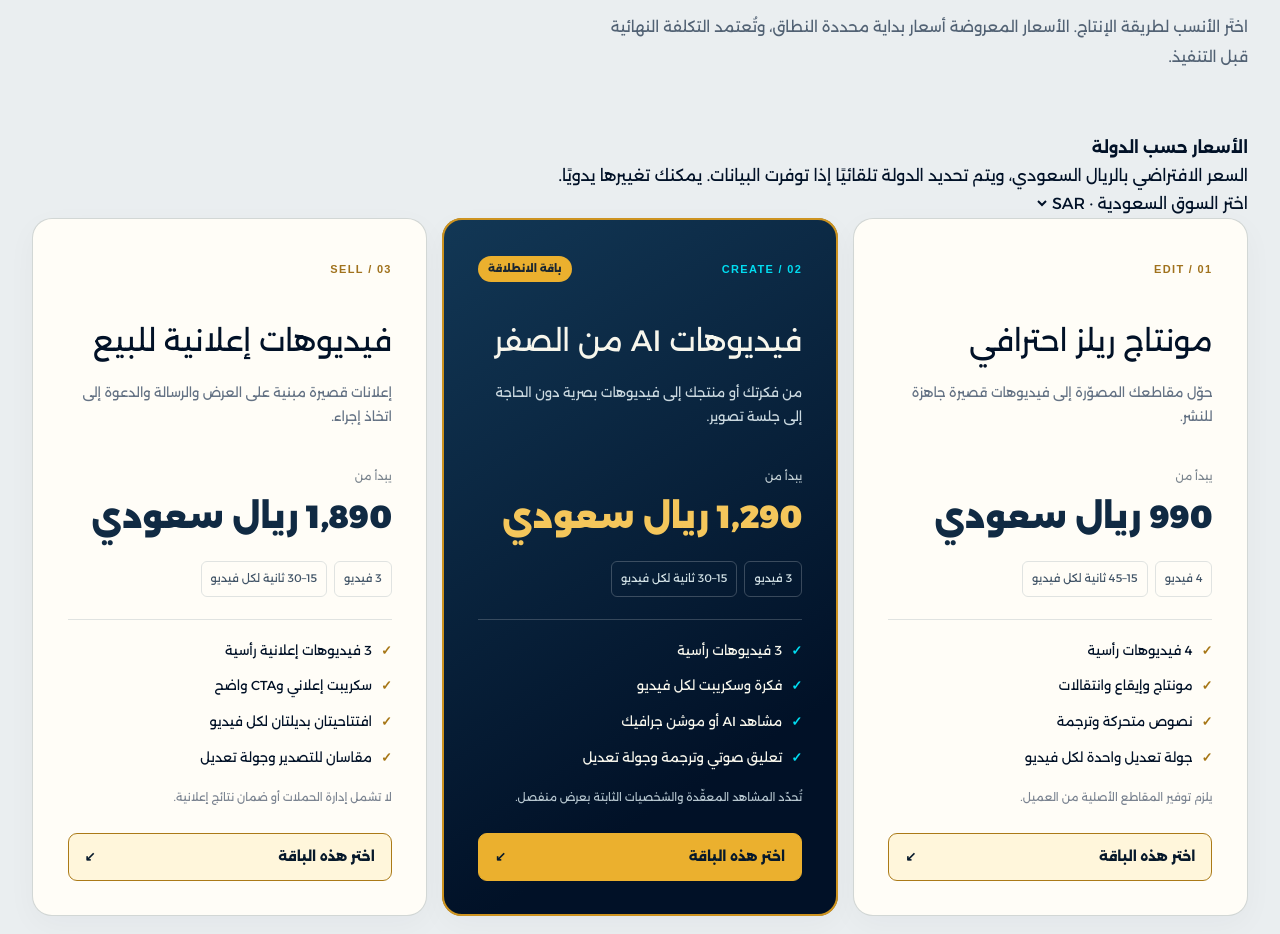
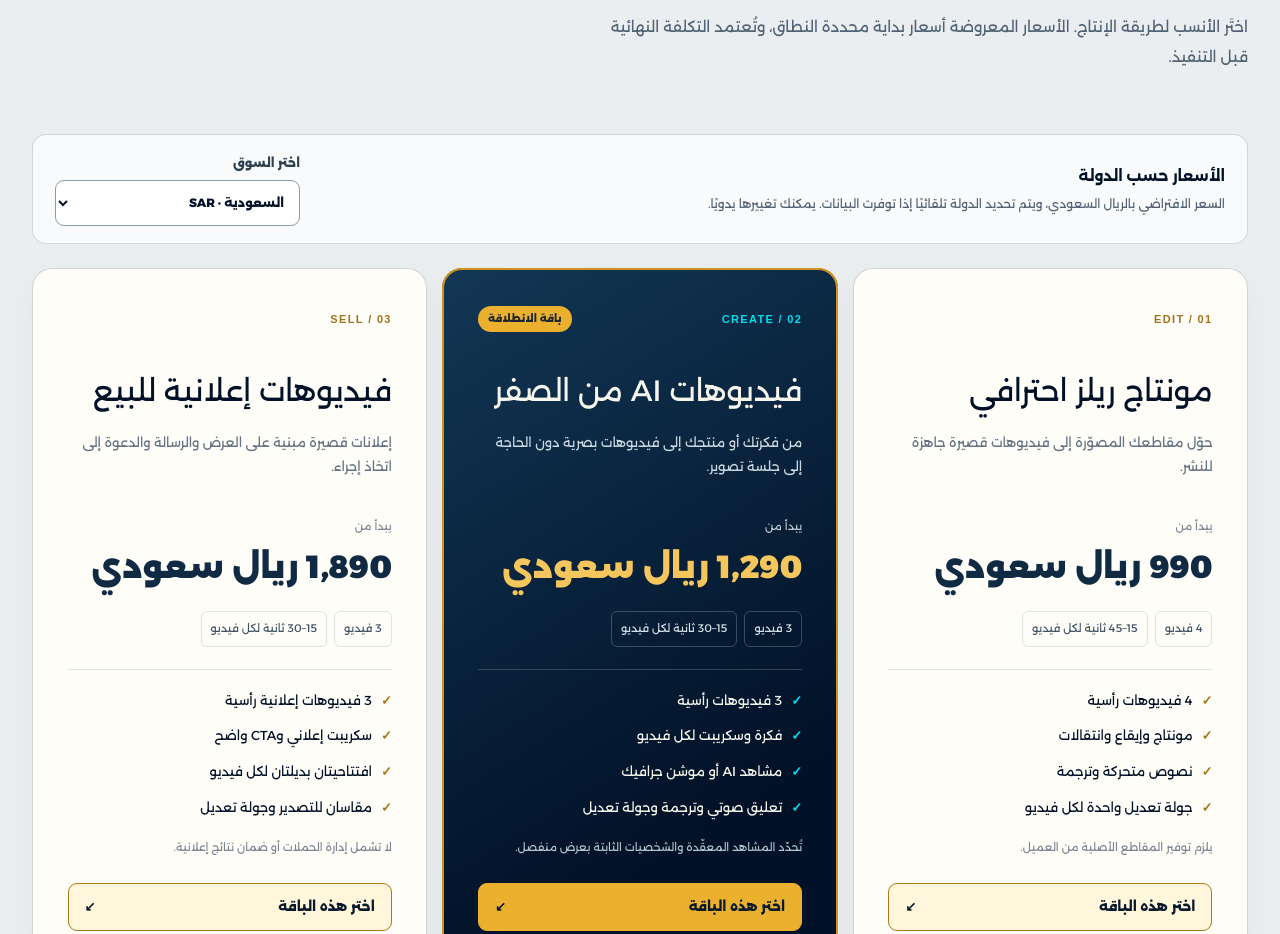
Before and after one commit to mohammedrashad2011-ui/Dewank-2026-website, a Next.js app: page /offers/ai-video-production in a window 1280 px wide. Shown: the part 2120-3054 px from the top of the page. Built offline with nearby package versions, Linux system fonts and the light colour scheme.

Commit message:
style(video): add compact accessible location and currency selector

```diff
--- a/app/(ar)/offers/ai-video-production/video-offer.css
+++ b/app/(ar)/offers/ai-video-production/video-offer.css
@@ -450,3 +450,23 @@ a.vop-send:hover { transform:translateY(-2px);background:#ffcf67; }
   .vop .vop-film-video { width:min(78%,275px); }
   .vop-play-icon { width:62px;height:62px; }
 }
+
+/* Country selector is explicitly visible and shares the same pricing config as existing offers. */
+.vop-country-select-wrap {
+  display:flex;align-items:center;justify-content:space-between;gap:24px;flex-wrap:wrap;
+  margin-bottom:24px;padding:17px 22px;
+  border:1px solid rgba(1,17,39,.15);border-radius:14px;
+  background:rgba(255,255,255,.72);
+}
+.vop-country-select-wrap > div { flex:1 1 350px; }
+.vop-country-select-wrap strong { display:block;color:#011127;font-size:15px;line-height:1.8; }
+.vop-country-select-wrap p { max-width:570px;margin:4px 0 0;color:#526274;font-size:12px;line-height:1.85; }
+.vop-country-select-wrap label { display:grid;gap:7px;flex:0 1 245px;color:#2e4050;font-size:12px;font-weight:800; }
+.vop-country-select-wrap select {
+  width:100%;min-height:46px;padding:8px 11px;border:1px solid #8b9ba7;border-radius:9px;
+  background:white;color:#011127;font:inherit;cursor:pointer;
+}
+@media(max-width:760px) {
+  .vop-country-select-wrap {padding:18px;}
+  .vop-country-select-wrap label {flex:1 1 100%;}
+}
```
